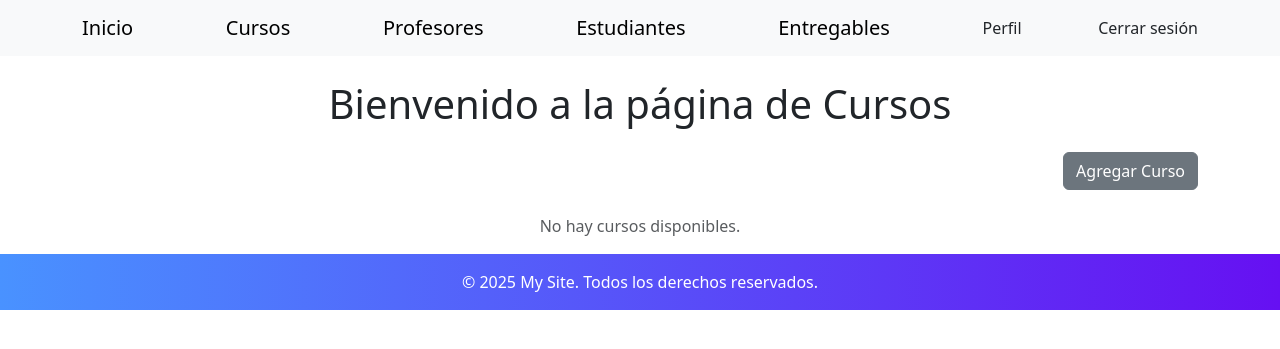
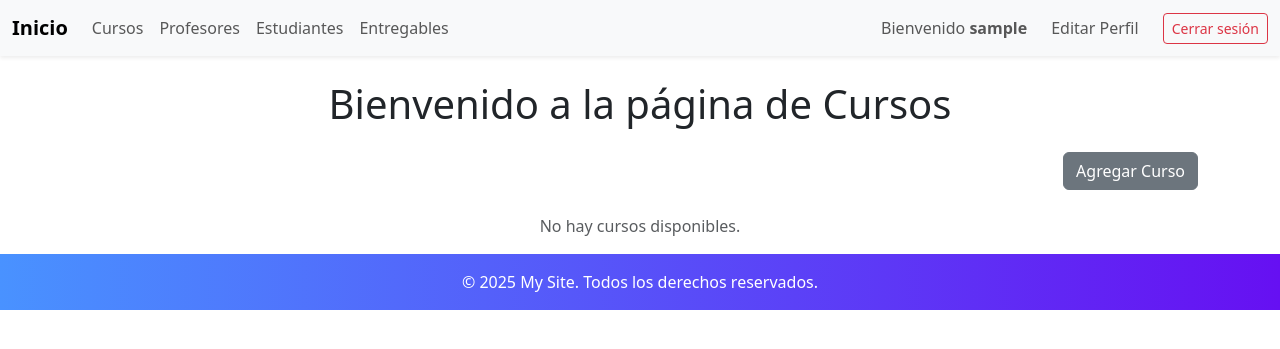
Before and after one commit to CarlosLaboratorio/PythonProyecto1, a Django app: page /cursos/ in a window 1280 px wide. Shown: the top 349 px of the page. Run offline with Django 5.2, Linux system fonts and the light colour scheme; the visitor is signed in with stand-in values (Sample User, id 1); data that the repository does not hold is empty.

Commit message:
mejoras en el navbar y animaciones

```diff
--- a/Proyecto1/myapp/templates/myapp/cursos.html
+++ b/Proyecto1/myapp/templates/myapp/cursos.html
@@ -2,7 +2,7 @@
 {% block title %}Página de Cursos{% endblock %}
 {% block content %}
 <div class="container mt-4">
-    <h1 class="text-center mb-4">Bienvenido a la página de Cursos</h1>
+    <h1 class="text-center mb-4 animate__animated animate__swing">Bienvenido a la página de Cursos</h1>
     <div class="text-end mb-4"> <a class="btn btn-secondary" href="{% url 'myapp:cursoFormulario' %}">Agregar Curso</a> </div>
     <div class="row">
         {% for curso in cursos %}
--- a/Proyecto1/myapp/templates/myapp/entregables.html
+++ b/Proyecto1/myapp/templates/myapp/entregables.html
@@ -2,7 +2,7 @@
 {% block title %} Trabajos Entregados {% endblock  %}
 {% block content %}
     <div class="container mt-4">
-        <h1 class="text-center mb-4">Trabajos Entregados</h1>
+        <h1 class="text-center mb-4 animate__animated animate__swing">Trabajos Entregados</h1>
 
         <div class="table-responsive">
             <table class="table table-striped table-hover align-middle shadow-sm">
--- a/Proyecto1/myapp/templates/myapp/estudiantes_list.html
+++ b/Proyecto1/myapp/templates/myapp/estudiantes_list.html
@@ -2,7 +2,7 @@
 {% block  title %}Lista de Estudiantes{% endblock  %}
 {% block content %}
 <div class="container mt-4">
-    <h1 class="text-center mb-4">Lista de Estudiantes</h1>
+    <h1 class="text-center mb-4 animate__animated animate__swing">Lista de Estudiantes</h1>
 
     <!-- Botón para agregar -->
     <div class="text-end mb-4">
--- a/Proyecto1/myapp/templates/myapp/index.html
+++ b/Proyecto1/myapp/templates/myapp/index.html
@@ -60,7 +60,7 @@
     <!-- Bienvenida -->
 
     <div class="text-center mb-5">
-    <h1 class="fw-bold text-primary">Bienvenido al Portal de Cursos</h1>
+    <h1 class="fw-bold text-primary  animate__animated animate__swing">Bienvenido al Portal de Cursos</h1>
     <p class="text-muted fs-5 mt-3">
         Aquí podrás explorar nuestros cursos, conocer a los profesores y descubrir a los estudiantes que forman parte de esta comunidad educativa.
     </p>
--- a/Proyecto1/myapp/templates/myapp/profesores.html
+++ b/Proyecto1/myapp/templates/myapp/profesores.html
@@ -2,7 +2,7 @@
 {% block title %} Lista de Profesores {% endblock %}
 {% block content %}
 <div class="container mt-4">
-    <h1 class="text-center mb-4">Lista de Profesores</h1>
+    <h1 class="text-center mb-4 animate__animated animate__swing">Lista de Profesores</h1>
 
     <!-- Botón para agregar -->
     <div class="text-end mb-4">
--- a/Proyecto1/templates/base.html
+++ b/Proyecto1/templates/base.html
@@ -5,28 +5,56 @@
         <title>{% block title %}My Site{% endblock %}</title>
         <link rel="stylesheet" href="https://cdn.jsdelivr.net/npm/bootstrap@5.3.3/dist/css/bootstrap.min.css">
         <link rel="stylesheet" href="https://cdn.jsdelivr.net/npm/bootstrap-icons@1.11.1/font/bootstrap-icons.css">
+        <link rel="stylesheet" href="https://cdnjs.cloudflare.com/ajax/libs/animate.css/4.1.1/animate.min.css">
     </head>
     <body>
         <header>
-            <nav class="navbar navbar-light bg-light static-top">
-                <div class="container">
-                    <a class="navbar-brand" href="{% url 'myapp:index' %}">Inicio</a>
-                    <a class="navbar-brand" href="{% url 'myapp:cursos' %}">Cursos</a>
-                    <a class="navbar-brand" href="{% url 'myapp:profesores' %}">Profesores</a>
-                    <a class="navbar-brand" href="{% url 'myapp:estudiantes' %}">Estudiantes</a>
-                    <a class="navbar-brand" href="{% url 'myapp:entregables' %}">Entregables</a>
-                    {% if user.is_authenticated %}
-                    <a href="{% url 'accounts:perfil' %}" class="nav-link">Perfil</a>
+            <nav class="navbar navbar-expand-lg navbar-light bg-light static-top shadow-sm">
+            <div class="container-fluid">
+                <a class="navbar-brand fw-bold" href="{% url 'myapp:index' %}">Inicio</a>
+
+
+            <!-- Botón del menú hamburguesa (visible en móviles) -->
+            <button class="navbar-toggler" type="button" data-bs-toggle="collapse" data-bs-target="#navbarContenido"
+            aria-controls="navbarContenido" aria-expanded="false" aria-label="Toggle navigation">
+            <span class="navbar-toggler-icon"></span>
+            </button>
+
+            <!-- Contenido colapsable -->
+            <div class="collapse navbar-collapse" id="navbarContenido">
+            <ul class="navbar-nav me-auto mb-2 mb-lg-0">
+                <li class="nav-item"><a class="nav-link" href="{% url 'myapp:cursos' %}">Cursos</a></li>
+                <li class="nav-item"><a class="nav-link" href="{% url 'myapp:profesores' %}">Profesores</a></li>
+                <li class="nav-item"><a class="nav-link" href="{% url 'myapp:estudiantes' %}">Estudiantes</a></li>
+                <li class="nav-item"><a class="nav-link" href="{% url 'myapp:entregables' %}">Entregables</a></li>
+            </ul>
+
+            <!-- Sección de usuario -->
+            <ul class="navbar-nav ms-auto mb-2 mb-lg-0 align-items-center">
+                {% if user.is_authenticated %}
+                <li class="nav-item me-3">
+                    <span class="navbar-text">Bienvenido <strong>{{ request.user.username }}</strong></span>
+                </li>
+                <li class="nav-item me-3">
+                    <a class="nav-link" href="{% url 'accounts:perfil' %}">Editar Perfil</a>
+                </li>
+                <li class="nav-item">
                     <form action="{% url 'accounts:logout' %}" method="post" class="d-inline">
-                        {% csrf_token %}
-                        <button type="submit" class="btn btn-link nav-link p-0 m-0 align-baseline">Cerrar sesión</button>
+                    {% csrf_token %}
+                    <button type="submit" class="btn btn-outline-danger btn-sm">Cerrar sesión</button>
                     </form>
-                    {% else %}
-                    <a href="{% url 'accounts:login' %}" class="nav-link">Ingresar</a>
-                    <a href="{% url 'accounts:registro' %}" class="nav-link">Registrarse</a>
-                    {% endif %}
-                </div>
+                </li>
+                {% else %}
+                <li class="nav-item"><a class="nav-link" href="{% url 'accounts:login' %}">Ingresar</a></li>
+                <li class="nav-item"><a class="nav-link" href="{% url 'accounts:registro' %}">Registrarse</a></li>
+                {% endif %}
+            </ul>
+            </div>
+
+
+            </div>
             </nav>
+
         </header>
         <main>
             {% block content %} <!-- Contenido específico de cada página irá aquí --> {% endblock %}
```
